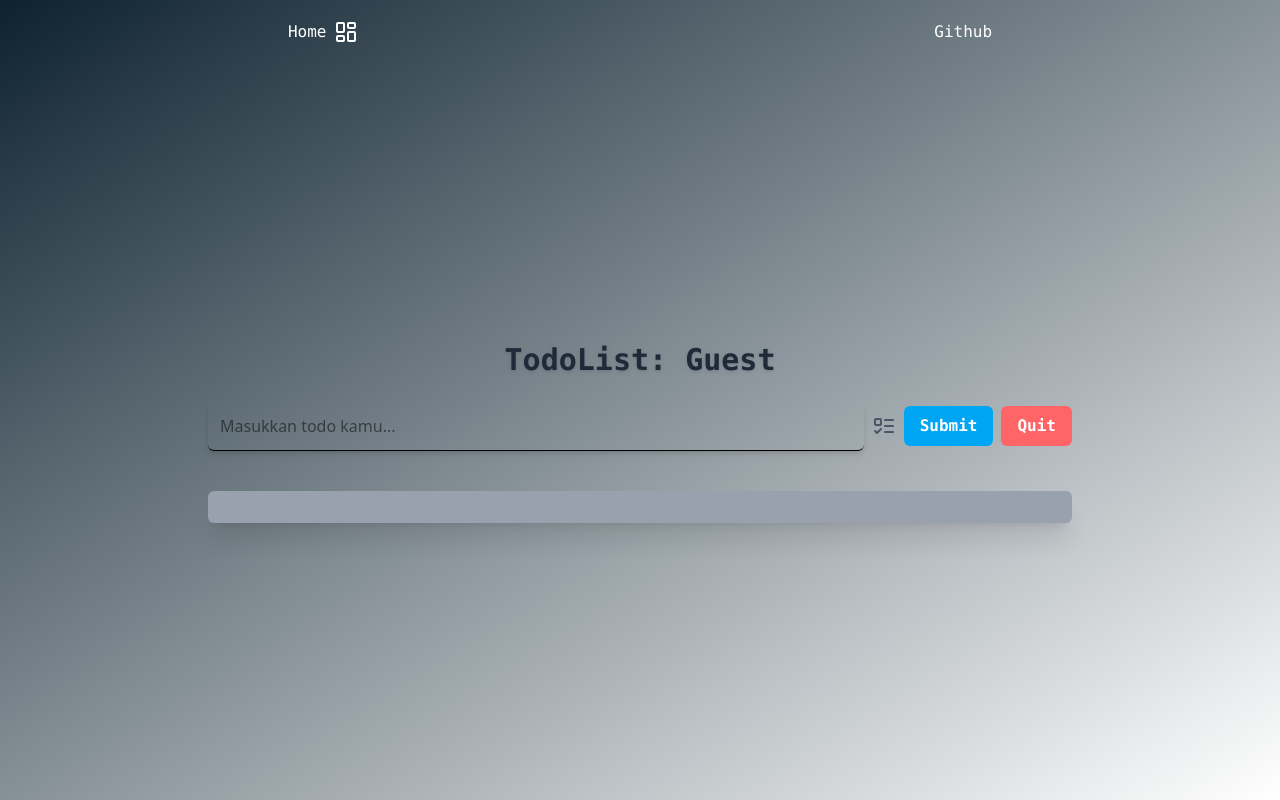
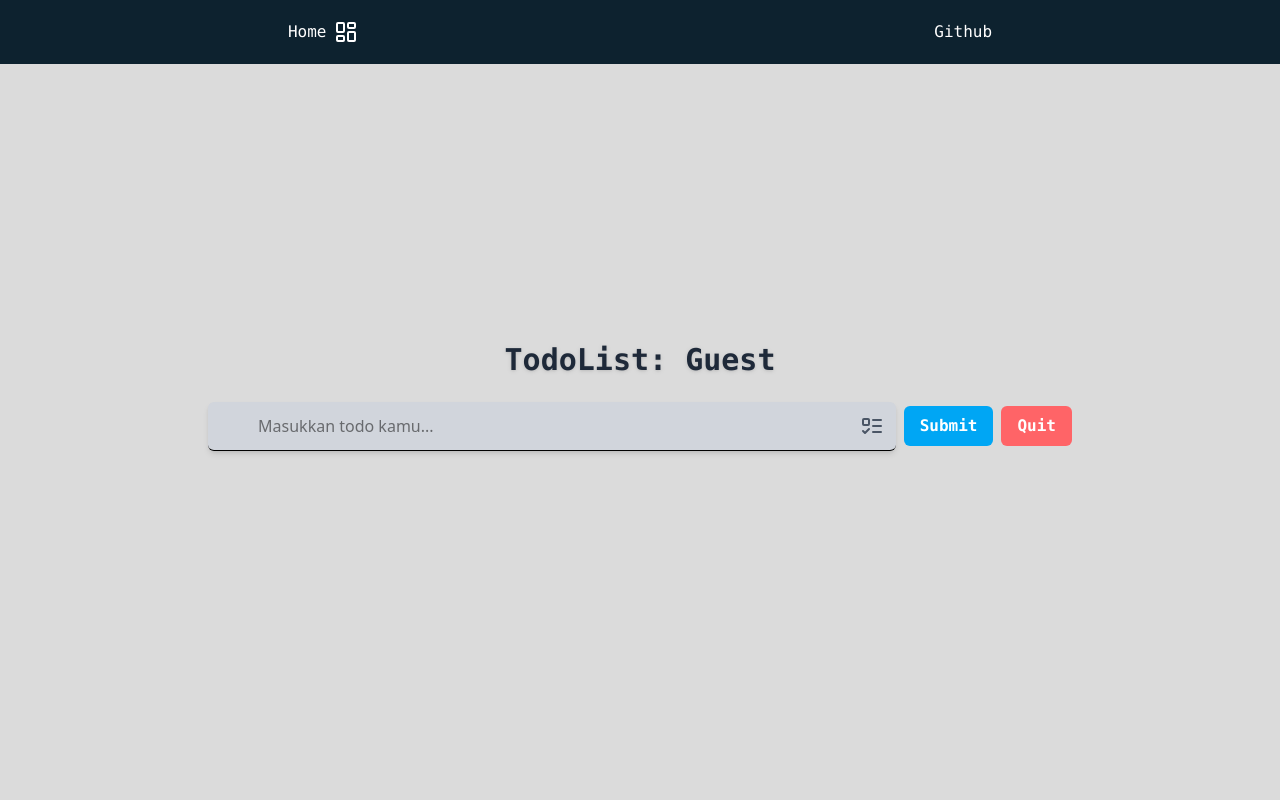
Before and after one commit to MuliaAndiki/uts-pbw, a Next.js app: page /todo in a window 1280 px wide. Built offline with nearby package versions, Linux system fonts and the light colour scheme.

Commit message:
update todo design

```diff
--- a/app/(pages)/todo/page.tsx
+++ b/app/(pages)/todo/page.tsx
@@ -93,32 +93,29 @@ const Todo = () => {
 
   return (
     <>
-      <div className="h-screen w-screen flex flex-col bg-gradient-to-br from-[#0d222f] to-[##070b0a]">
-        {/* Navbar tetap di atas */}
-        <div className="">
+      <div className="h-screen w-screen flex flex-col bg-[#dbdbdb]">
+        <div className="bg-[#0d222f]">
           <Navbar />
         </div>
 
-        {/* Konten Utama */}
         <div className="flex-1 flex justify-center items-center">
           <div className="w-full max-w-4xl px-4">
             <div className="flex flex-col items-center justify-center gap-4">
-              {/* Form Input Todo */}
               <form onSubmit={handleTodo} className="w-full">
                 <label className="block text-3xl font-bold text-center text-gray-800 drop-shadow hover:text-sky-600 transition duration-500 font-mono">
                   TodoList: {curennt ? curennt.fullName : "Guest"}
                 </label>
 
                 <div className="flex flex-wrap items-center gap-x-2 mt-6">
+                  <div className="flex-1 shadow-md p-3 rounded-md transition duration-300 bg-gray-300 hover:shadow-sky-400 hover:scale-103 border-b-1 flex flex-row justify-end">
                     <input
                       type="text"
-                    className="flex-1 outline-none shadow-md p-3 rounded-md transition duration-300 hover:shadow-sky-400 hover:scale-105 border-b-1"
+                      className="w-[47vw] outline-none"
                       onChange={(e) => setText(e.target.value)}
                       placeholder="Masukkan todo kamu..."
                     />
-
                     <ListTodo className="text-2xl text-gray-600 hover:text-sky-500 transition duration-300 hover:scale-105" />
-
+                  </div>
                   <button
                     type="submit"
                     className="px-4 py-2 rounded-md font-semibold bg-sky-500 text-white hover:bg-sky-600 transition duration-300 hover:scale-105 font-mono"
@@ -136,11 +133,9 @@ const Todo = () => {
                 </div>
               </form>
 
-              {/* Modal muncul jika ada data */}
               {modalData && <Modal {...modalData} />}
 
-              {/* Daftar Todo */}
-              <div className="w-full mt-6 space-y-3 py-4 px-2 shadow-xl rounded-md bg-gray-400 bg-opacity-100 backdrop-blur-sm">
+              <div className="w-full mt-6 space-y-3 py-4 px-2 ">
                 {todos.map((todo, index) => (
                   <Return key={index} todo={todo} index={index} />
                 ))}
--- a/app/components/navbar/nabvar.tsx
+++ b/app/components/navbar/nabvar.tsx
@@ -1,6 +1,6 @@
 "use client";
 import Link from "next/link";
-import { LayoutDashboard, LogIn } from "lucide-react";
+import { LayoutDashboard } from "lucide-react";
 const Navbar: React.FC = () => {
   return (
     <div className=" flexjustify-center">
--- a/app/components/partical/return.tsx
+++ b/app/components/partical/return.tsx
@@ -93,6 +93,7 @@ const Return: React.FC<returnPros> = ({ todo, index }) => {
   };
 
   return (
+    <div className="rounded-md bg-gray-300 bg-opacity-100 backdrop-blur-sm p-1">
       <form className="flex justify-around">
         <div className="flex gap-x-[1rem]">
           <input
@@ -161,6 +162,7 @@ const Return: React.FC<returnPros> = ({ todo, index }) => {
         </div>
         {modalData && <Modal {...modalData} />}
       </form>
+    </div>
   );
 };
 
```
Lines whose indentation alone changed are shown as unchanged.
